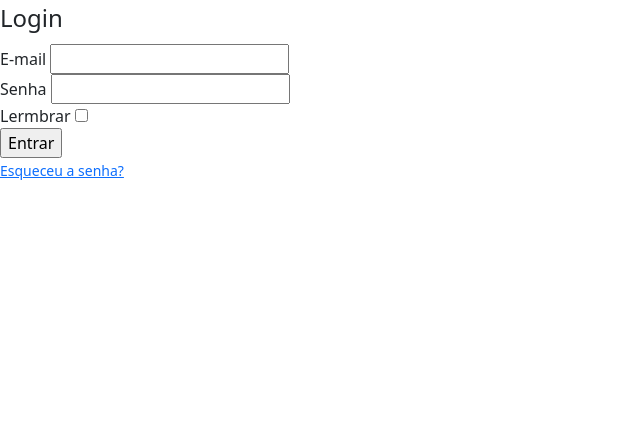
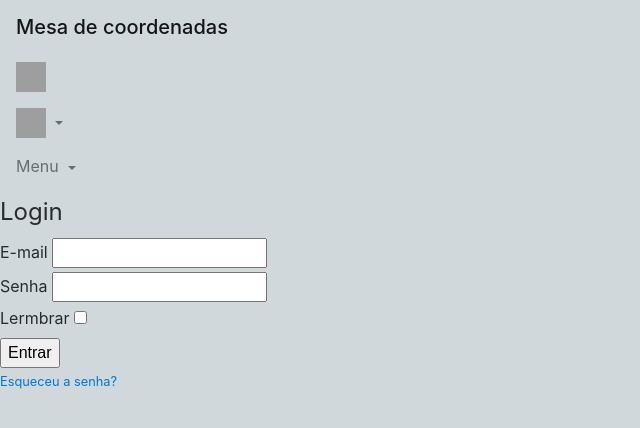
Before and after one commit to miqueiasmiguel/mesa_de_coordenadas, a Flask app: page /login in a window 1280 px wide. Shown: the top 428 px of the page, without its empty margins (0-640 px from the left). Run offline with Flask 2, Linux system fonts and the light colour scheme; some libraries are stand-ins or nearby versions; grey boxes are pictures that could not be loaded.

Commit message:
feat: Algumas atualizações visuais na rota /home

```diff
--- a/flaskr/routes.py
+++ b/flaskr/routes.py
@@ -1,8 +1,8 @@
 from flask import render_template, flash, url_for, redirect, request
+from flask_login import login_user, logout_user, login_required, current_user
 from flaskr import app, db, bcrypt
 from .forms import RegistrationForm, LoginForm, ForgotForm
 from .models import Users
-from flask_login import login_user, logout_user, login_required, current_user
 
 
 @app.route("/home")
@@ -13,7 +13,7 @@ def home():
     return render_template("home.html", title="home")
 
 
-@app.route("/")
+@app.route("/", methods=["GET", "POST"])
 @app.route("/login", methods=["GET", "POST"])
 def login():
     """Rota - Login"""
@@ -50,11 +50,13 @@ def register():
         hashed_password = bcrypt.generate_password_hash(form.password.data).decode(
             "utf-8"
         )
+        special = bool(form.user_type.data == "Especial")
         user = Users(
             name=form.name.data,
             registration_number=form.registration_number.data,
             email=form.email.data,
             password=hashed_password,
+            special=special,
         )
         db.session.add(user)
         db.session.commit()
--- /dev/null
+++ b/flaskr/static/main.css
@@ -0,0 +1,4 @@
+body{
+    background-color: #d0d8dcff;
+
+}
--- a/flaskr/templates/layout.html
+++ b/flaskr/templates/layout.html
@@ -4,7 +4,11 @@
     <meta charset="UTF-8">
     <meta http-equiv="X-UA-Compatible" content="IE=edge">
     <meta name="viewport" content="width=device-width, initial-scale=1.0">
-    <link href="https://cdn.jsdelivr.net/npm/bootstrap@5.0.1/dist/css/bootstrap.min.css" rel="stylesheet" integrity="sha384-+0n0xVW2eSR5OomGNYDnhzAbDsOXxcvSN1TPprVMTNDbiYZCxYbOOl7+AMvyTG2x" crossorigin="anonymous">
+    <script src="https://code.jquery.com/jquery-3.2.1.slim.min.js" integrity="sha384-KJ3o2DKtIkvYIK3UENzmM7KCkRr/rE9/Qpg6aAZGJwFDMVNA/GpGFF93hXpG5KkN" crossorigin="anonymous"></script>
+    <script src="https://cdnjs.cloudflare.com/ajax/libs/popper.js/1.12.9/umd/popper.min.js" integrity="sha384-ApNbgh9B+Y1QKtv3Rn7W3mgPxhU9K/ScQsAP7hUibX39j7fakFPskvXusvfa0b4Q" crossorigin="anonymous"></script>
+    <link rel="stylesheet" href="https://maxcdn.bootstrapcdn.com/bootstrap/4.0.0-beta.3/css/bootstrap.min.css" integrity="sha384-Zug+QiDoJOrZ5t4lssLdxGhVrurbmBWopoEl+M6BdEfwnCJZtKxi1KgxUyJq13dy" crossorigin="anonymous">
+    <script src="https://maxcdn.bootstrapcdn.com/bootstrap/4.0.0-beta.3/js/bootstrap.min.js" integrity="sha384-a5N7Y/aK3qNeh15eJKGWxsqtnX/wWdSZSKp+81YjTmS15nvnvxKHuzaWwXHDli+4" crossorigin="anonymous"></script>
+    <link rel="stylesheet" type="text/css" href="{{ url_for('static', filename='main.css') }}">
     {% if title %}
         <title>Mesa de Coordenadas - {{title}}</title>
     {% else %}
@@ -12,6 +16,56 @@
     {% endif %}
 </head>
 <body>
+    <header>
+        <nav class="navbar navbar-expand-lg navbar-light bg-light">
+            <h1 class="navbar-brand">Mesa de coordenadas</h1>
+            <div class="">
+                <ul class="navbar-nav">
+                    <li class="nav-item active">
+                        <a class="nav-link" href="#">
+                            <img src="https://icons-for-free.com/iconfiles/png/512/help+icon-1320184117267379676.png" width="30" height="30" alt="">
+                        </a>
+                    </li>
+                    <li class="nav-item dropdown">
+                        <a class="nav-link dropdown-toggle" href="#" id="navbarDropdownMenuLink" data-toggle="dropdown" aria-haspopup="true" aria-expanded="false">
+                            <img src="http://cdn.onlinewebfonts.com/svg/img_118367.png" width="30" height="30" alt="">
+                        </a>
+                        <div class="dropdown-menu" >
+                            <h6 class="dropdown-header">Configurações</h6>
+                            <label for="port">Porta: </label>
+                            <select name="port" id="port">
+                                <option value="COM1">COM-1</option>
+                                <option value="COM2">COM-2</option>
+                                <option value="COM3">COM-3</option>
+                                <option value="COM4">COM-4</option>
+                            </select>
+                            <label for="baud">Baud rate: </label>
+                            <select name="baud" id="baud">
+                                <option value="2400">2400</option>
+                                <option value="4800">4800</option>
+                                <option value="9600">9600</option>
+                                <option value="19200">19200</option>
+                            </select>
+                            <a class="dropdown-item" href="#">Calibrar</a>
+                            <a class="dropdown-item" href="#">Conectar</a>
+                            <a class="dropdown-item" href="#">Desconectar</a>
+                        </div>
+                    </li>
+                    <li class="nav-item dropdown">
+                        <a class="nav-link dropdown-toggle" href="#" id="navbarDropdownMenuLink" data-toggle="dropdown" aria-haspopup="true" aria-expanded="false">
+                            Menu
+                        </a>
+                        <div class="dropdown-menu" aria-labelledby="navbarDropdownMenuLink">
+                            <a class="dropdown-item" href="#">Perfil</a>
+                            <a class="dropdown-item" href="#">Histórico</a>
+                            <a class="dropdown-item" href="#">Cadastro</a>
+                            <a class="dropdown-item" href="#">Logout</a>
+                        </div>
+                    </li>
+                </ul>
+            </div>
+        </nav>
+    </header>
     {% with messages = get_flashed_messages(with_categories=True) %}
         {% if messages %}
             {% for category, message in messages %}
@@ -21,6 +75,7 @@
             {% endfor %}
         {% endif %}
     {% endwith %}
+
     {% block content %}{% endblock %}
 </body>
 </html>
```
Also changed, not shown: flaskr/models.py (+4 -3 lines), flaskr/templates/layout_login.html (added, +28 -0 lines).
